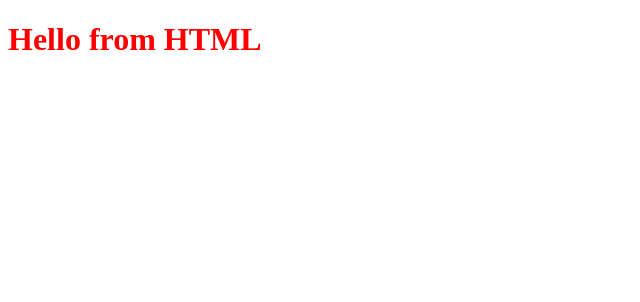
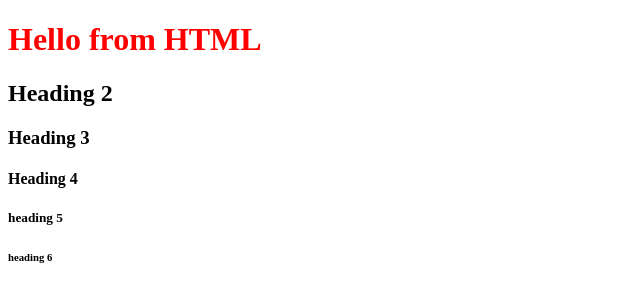
Before and after one commit to 24wh1a6619/autosuggest, a website: page frontend/index.html in a window 1280 px wide. Shown: the whole page, without its empty margins (0-640 px from the left). Drawn offline with Linux system fonts and the light colour scheme.

Commit message:
headings

```diff
--- a/frontend/index.html
+++ b/frontend/index.html
@@ -8,6 +8,11 @@
 </head>
 <body>
     <h1> Hello from HTML </h1>
+    <h2> Heading 2 </h2>
+    <h3> Heading 3 </h3>
+    <h4> Heading 4 </h4>
+    <h5> heading 5 </h5>
+    <h6> heading 6 </h6>
     <script src="js/index.js"></script>
 </body>
 </html>
```
